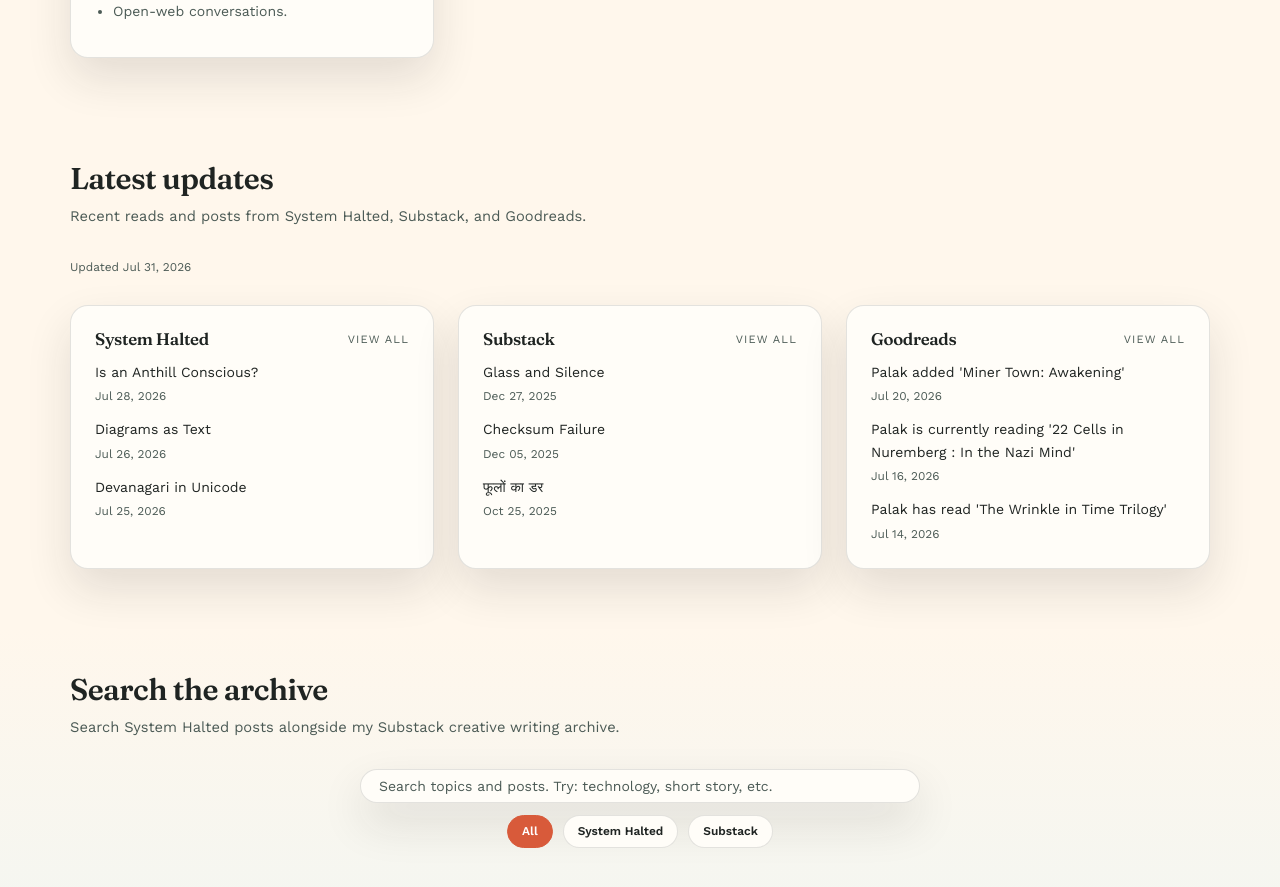
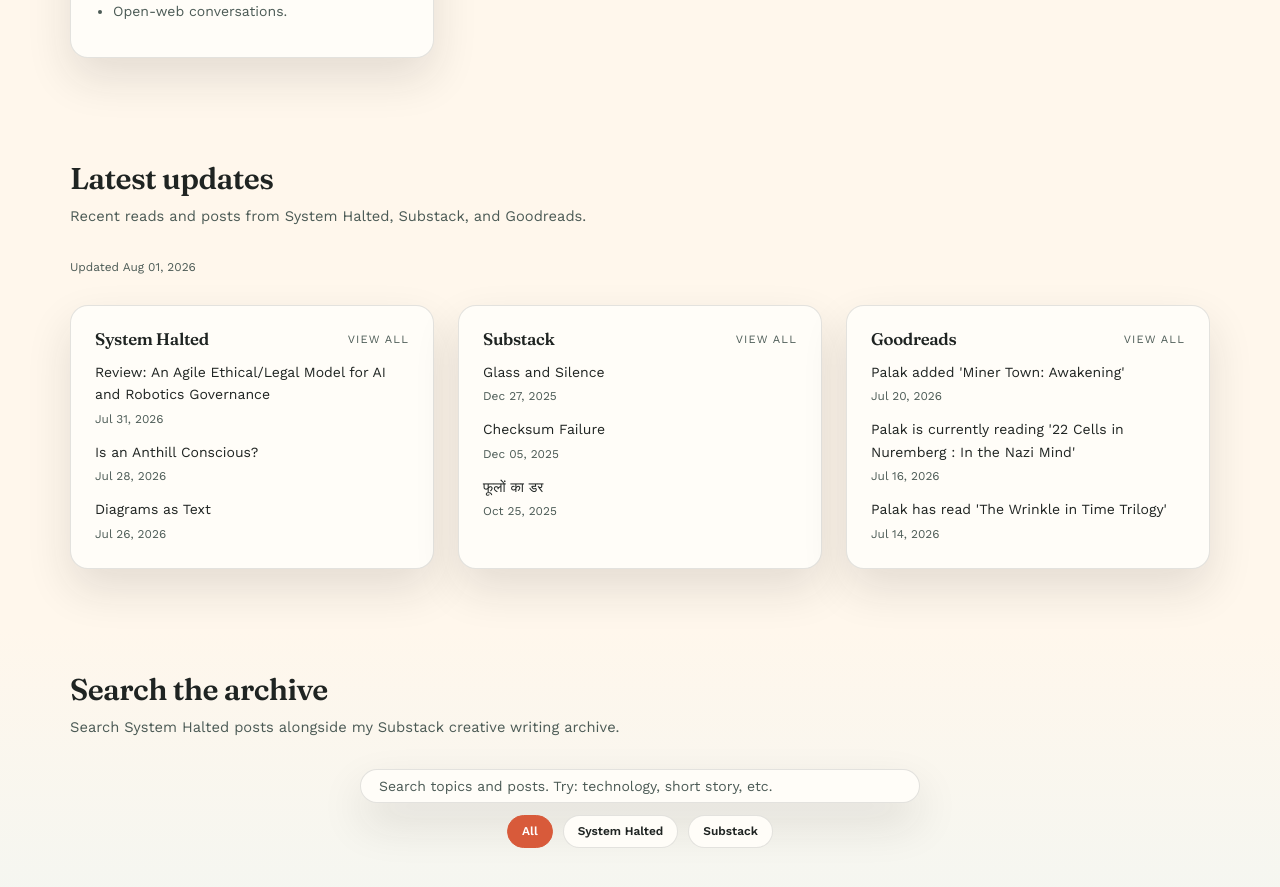
Before and after one commit to systemhalted/about-me, a Jekyll site: the page built from index.html, in a window 1280 px wide and 900 px high, scrolled down 2331 px. Shown: the top 887 px of the window. Built offline with Jekyll 4.4.1, drawn with Linux system fonts in a browser that asks for light colours; nearby versions of some CDN libraries.

Commit message:
refresh content feeds

```diff
--- a/_data/latest_sources.json
+++ b/_data/latest_sources.json
@@ -1,5 +1,5 @@
 {
-  "updated_at": "2026-07-31T05:45:25Z",
+  "updated_at": "2026-08-01T05:36:00Z",
   "sources": [
     {
       "id": "systemhalted",
@@ -7,6 +7,11 @@
       "url": "https://systemhalted.in",
       "feed_url": "https://systemhalted.in/feed.xml",
       "items": [
+        {
+          "title": "Review: An Agile Ethical/Legal Model for AI and Robotics Governance",
+          "url": "https://systemhalted.in/2026/07/31/review-agile-ethical-legal-model-ai-robotics-governance/",
+          "published": "2026-07-31T00:00:00Z"
+        },
         {
           "title": "Is an Anthill Conscious?",
           "url": "https://systemhalted.in/2026/07/28/is-an-anthill-conscious/",
@@ -16,11 +21,6 @@
           "title": "Diagrams as Text",
           "url": "https://systemhalted.in/2026/07/26/diagrams-as-text/",
           "published": "2026-07-26T00:00:00Z"
-        },
-        {
-          "title": "Devanagari in Unicode",
-          "url": "https://systemhalted.in/2026/07/25/unicode-devanagari/",
-          "published": "2026-07-25T00:00:00Z"
         }
       ]
     },
```
